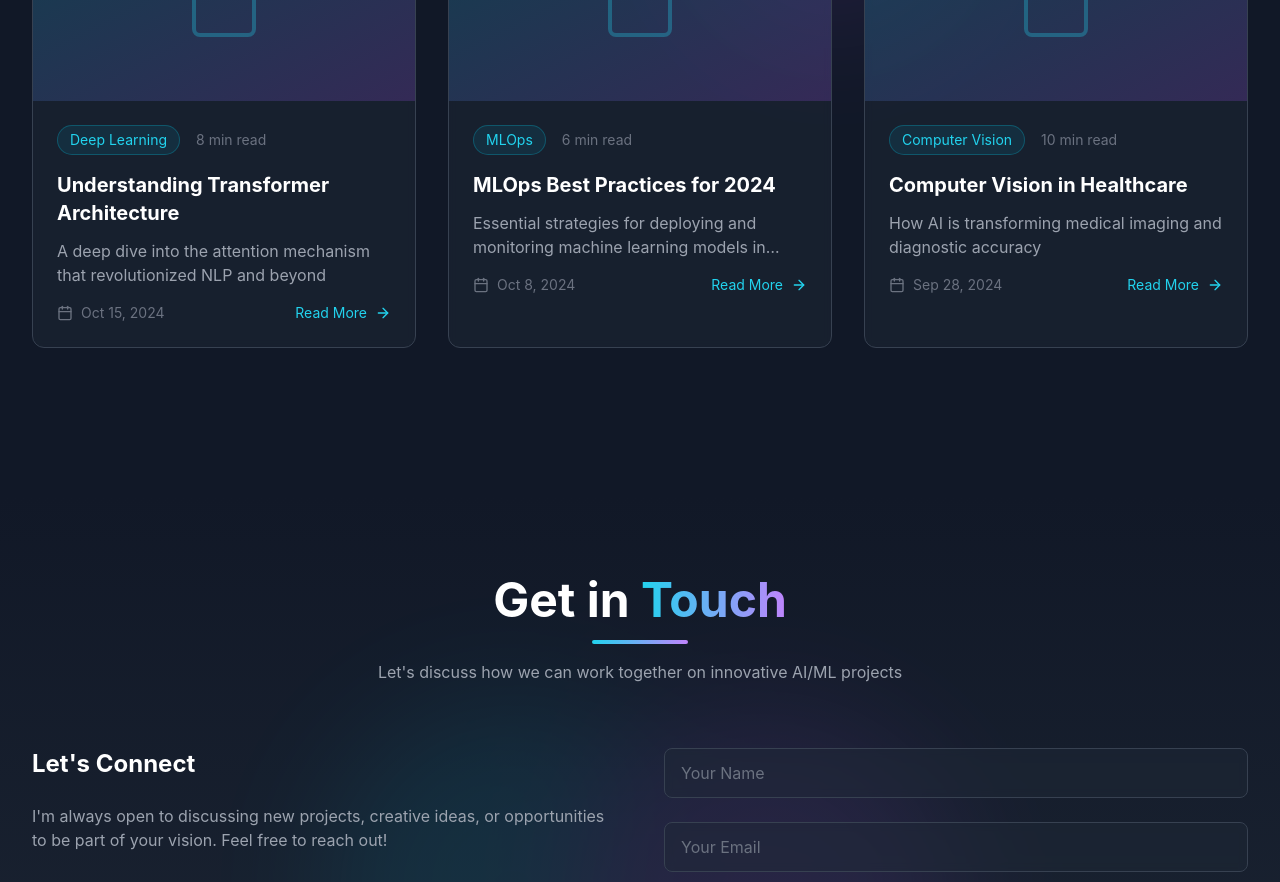
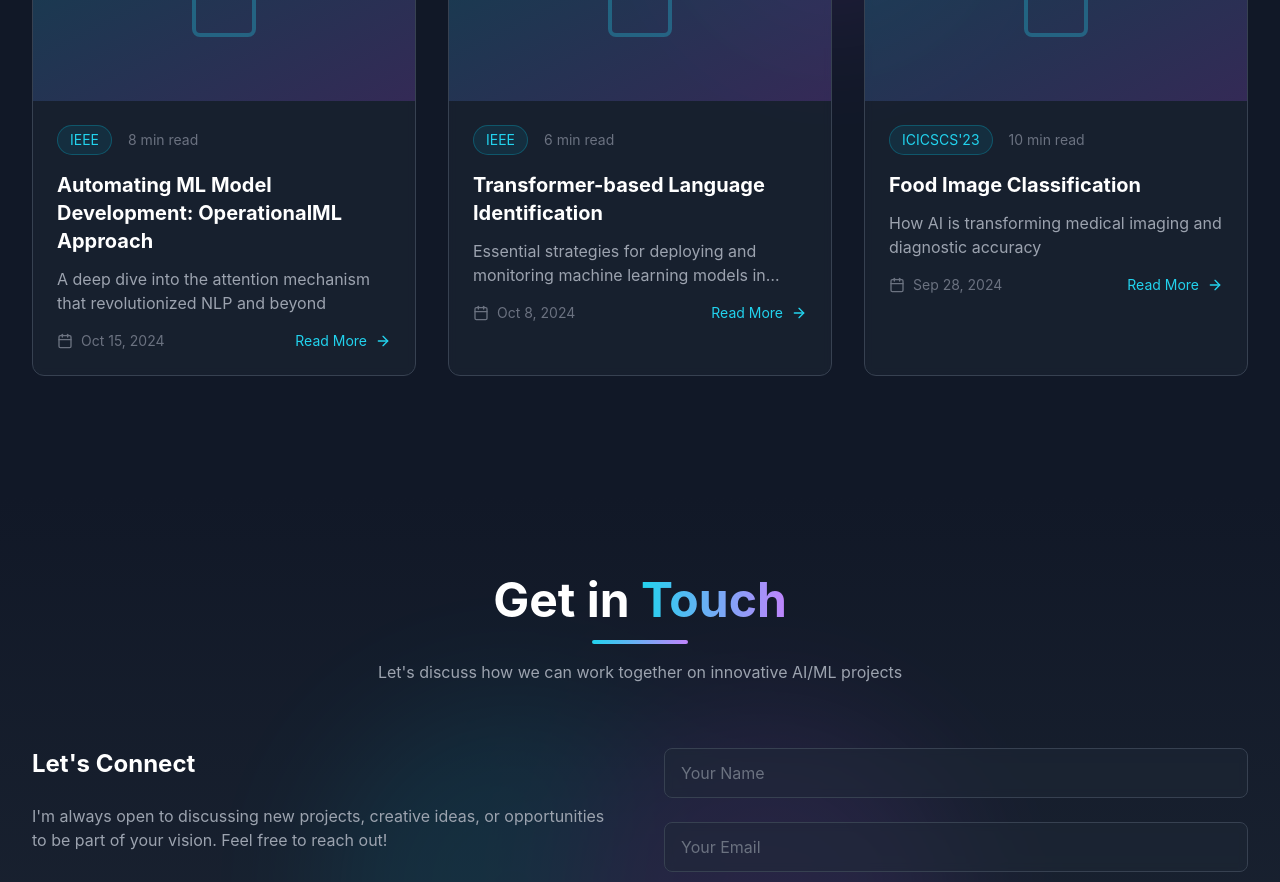
Before and after one commit to Vigneshs9899/portfolio_project, a React (Vite) app: page / in a window 1280 px wide. Shown: the part 3740-4622 px from the top of the page. Built offline with nearby package versions, Linux system fonts and the light colour scheme.

Commit message:
blog added

```diff
--- a/src/components/Blog.tsx
+++ b/src/components/Blog.tsx
@@ -9,24 +9,24 @@ export default function Blog() {
 
   const posts = [
     {
-      title: 'Understanding Transformer Architecture',
+      title: 'Automating ML Model Development: OperationalML Approach',
       excerpt: 'A deep dive into the attention mechanism that revolutionized NLP and beyond',
       date: '2024-10-15',
-      category: 'Deep Learning',
+      category: 'IEEE',
       readTime: '8 min read'
     },
     {
-      title: 'MLOps Best Practices for 2024',
+      title: 'Transformer-based Language Identification',
       excerpt: 'Essential strategies for deploying and monitoring machine learning models in production',
       date: '2024-10-08',
-      category: 'MLOps',
+      category: 'IEEE',
       readTime: '6 min read'
     },
     {
-      title: 'Computer Vision in Healthcare',
+      title: 'Food Image Classification',
       excerpt: 'How AI is transforming medical imaging and diagnostic accuracy',
       date: '2024-09-28',
-      category: 'Computer Vision',
+      category: "ICICSCS'23",
       readTime: '10 min read'
     }
   ];
--- a/src/components/Contact.tsx
+++ b/src/components/Contact.tsx
@@ -47,7 +47,7 @@ export default function Contact() {
     return Object.keys(newErrors).length === 0;
   };
 
-  const handleSubmit = async (e) => {
+  const handleSubmit = async (e: { preventDefault: () => void; }) => {
   e.preventDefault();
 
   if (!validateForm()) return;
@@ -91,7 +91,7 @@ export default function Contact() {
   };
 
   const socialLinks = [
-    { icon: Mail, label: 'Email', href: 'mailto:vigneshs9899@gmail.com' },
+    { icon: Mail, label: 'Email', href: 'mailto:harinikannan001@gmail.com' },
     { icon: Github, label: 'GitHub', href: 'https://github.com/Harini-001' },
     { icon: Linkedin, label: 'LinkedIn', href: 'https://www.linkedin.com/in/harini-k-358aa8246/' }
   ];
```
